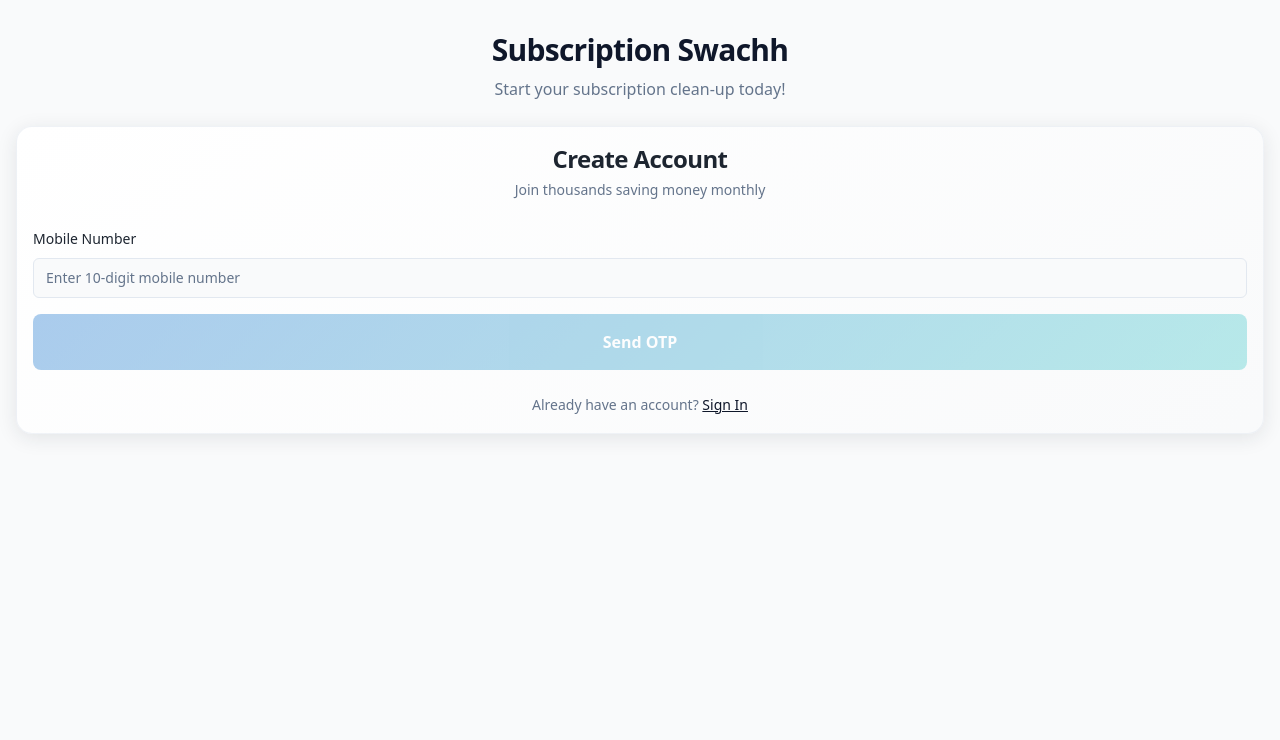
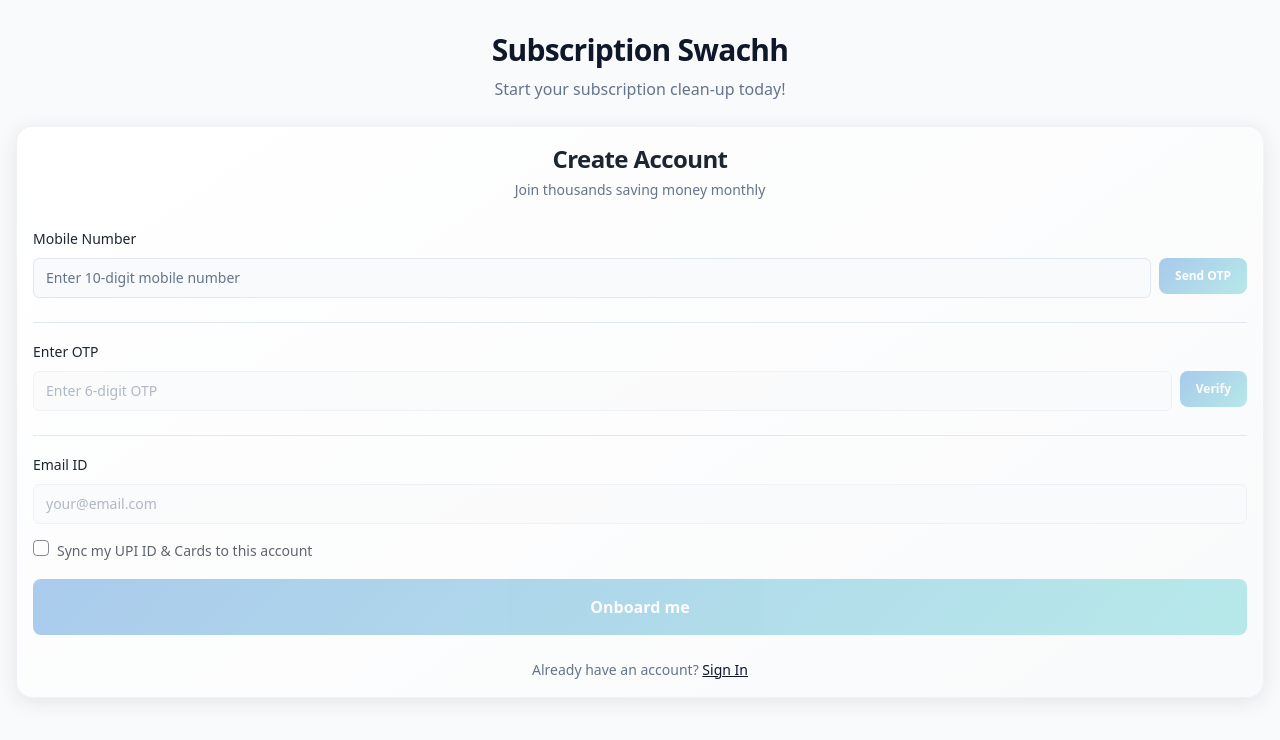
Before and after one commit to thenoseysmurf/sub-swachh-spark, a React (Vite) app: page /signup in a window 1280 px wide. Shown: the top 740 px of the page. Built offline with nearby package versions, Linux system fonts and the light colour scheme.

Commit message:
Refactor signup screen
Adjusted the size of the OTP send and verification buttons. Modified the UI to display all input fields simultaneously upon opening the signup screen and refined their positioning for better user experience.

```diff
--- a/src/pages/Signup.tsx
+++ b/src/pages/Signup.tsx
@@ -80,6 +80,7 @@ export default function Signup() {
           <div className="space-y-4">
             <div className="space-y-2">
               <Label htmlFor="mobile">Mobile Number</Label>
+              <div className="flex gap-2">
                 <Input
                   id="mobile"
                   type="tel"
@@ -93,25 +94,25 @@ export default function Signup() {
                   maxLength={10}
                   disabled={otpSent}
                 />
-              {errors.mobile && <p className="text-sm text-destructive">{errors.mobile}</p>}
-            </div>
-
                 <Button
                   onClick={handleSendOTP}
-              className="w-full"
                   variant="primary"
-              size="lg"
+                  size="sm"
                   disabled={otpSent || !formData.mobile}
+                  className="whitespace-nowrap"
                 >
                   {otpSent ? "OTP Sent ✓" : "Send OTP"}
                 </Button>
               </div>
+              {errors.mobile && <p className="text-sm text-destructive">{errors.mobile}</p>}
+            </div>
+          </div>
 
           {/* OTP Section */}
-          {otpSent && (
           <div className="space-y-4 border-t pt-4">
             <div className="space-y-2">
               <Label htmlFor="otp">Enter OTP</Label>
+              <div className="flex gap-2">
                 <Input
                   id="otp"
                   type="text"
@@ -123,25 +124,23 @@ export default function Signup() {
                   }))}
                   className={errors.otp ? "border-destructive" : ""}
                   maxLength={6}
-                  disabled={otpVerified}
+                  disabled={otpVerified || !otpSent}
                 />
+                <Button
+                  onClick={handleVerifyOTP}
+                  variant="primary"
+                  size="sm"
+                  disabled={otpVerified || !formData.otp || !otpSent}
+                  className="whitespace-nowrap"
+                >
+                  {otpVerified ? "Verified ✓" : "Verify"}
+                </Button>
+              </div>
               {errors.otp && <p className="text-sm text-destructive">{errors.otp}</p>}
             </div>
-
-              <Button
-                onClick={handleVerifyOTP}
-                className="w-full"
-                variant="primary"
-                size="lg"
-                disabled={otpVerified || !formData.otp}
-              >
-                {otpVerified ? "Verification Done ✓" : "Submit"}
-              </Button>
           </div>
-          )}
 
           {/* Email Section */}
-          {otpVerified && (
           <div className="space-y-4 border-t pt-4">
             <div className="space-y-2">
               <Label htmlFor="email">Email ID</Label>
@@ -155,6 +154,7 @@ export default function Signup() {
                   email: e.target.value
                 }))}
                 className={errors.email ? "border-destructive" : ""}
+                disabled={!otpVerified}
               />
               {errors.email && <p className="text-sm text-destructive">{errors.email}</p>}
             </div>
@@ -168,6 +168,7 @@ export default function Signup() {
                     ...prev,
                     syncUpiCards: !!checked
                   }))}
+                  disabled={!otpVerified}
                 />
                 <Label htmlFor="syncUpiCards" className="text-sm leading-relaxed">
                   Sync my UPI ID & Cards to this account
@@ -180,12 +181,11 @@ export default function Signup() {
               className="w-full"
               variant="primary"
               size="lg"
-                disabled={!formData.email}
+              disabled={!formData.email || !otpVerified}
             >
               Onboard me
             </Button>
           </div>
-          )}
 
           <div className="text-center">
             <p className="body-sm text-muted-foreground">
```
Lines whose indentation alone changed are shown as unchanged.
